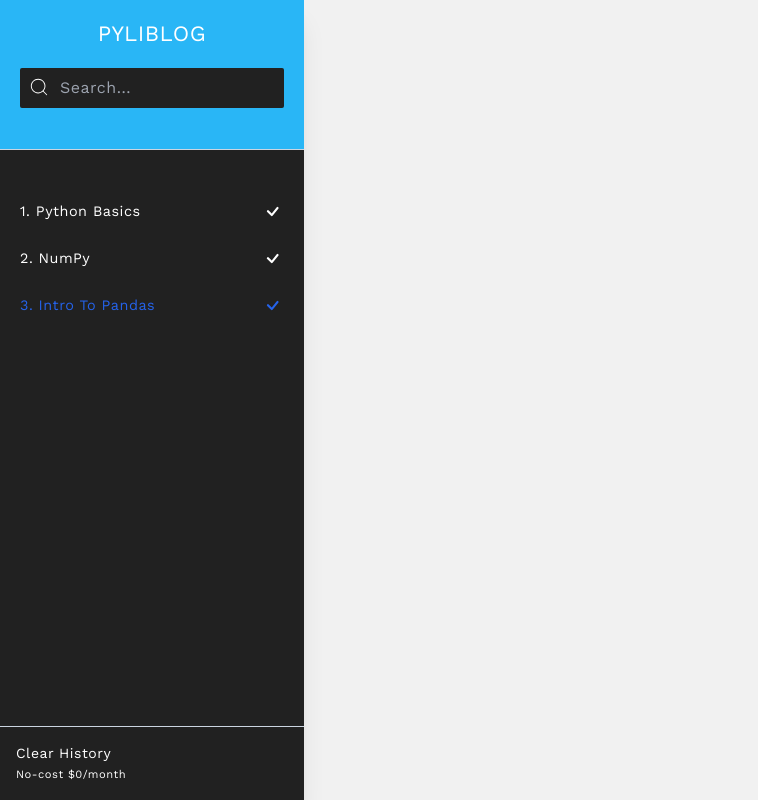
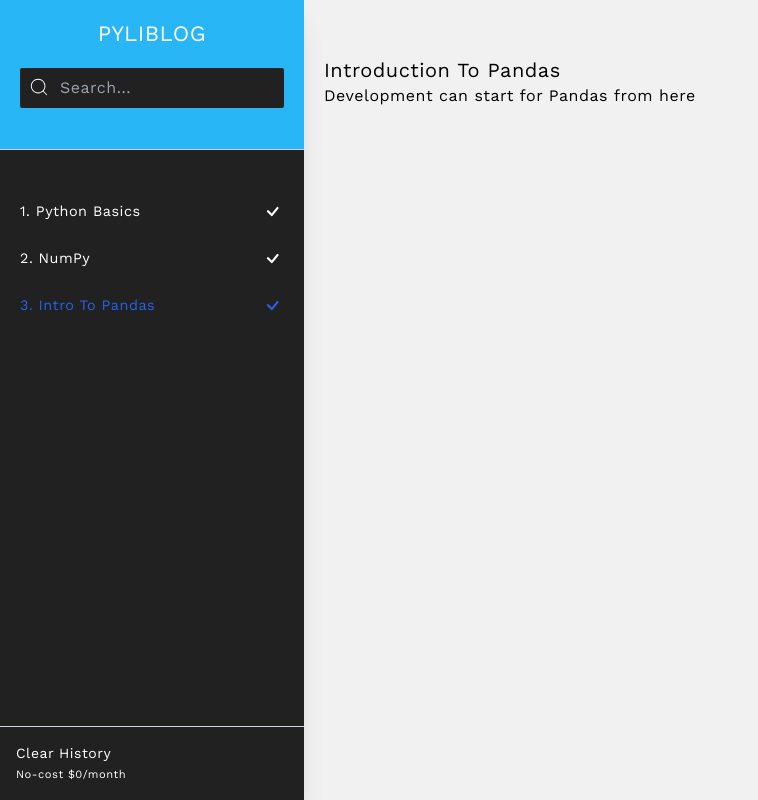
Before and after one commit to thecuriousteam/PyLibLog, a React (Vite) app: page /Pandas-Library/Intro-to-pandas in a window 1280 px wide. Shown: the whole page, without its empty margins (0-758 px from the left). Built offline with nearby package versions, Linux system fonts and the light colour scheme.

Commit message:
Modified Search Compnent & Pandas Route

```diff
--- a/src/App.jsx
+++ b/src/App.jsx
@@ -4,6 +4,8 @@ import AllApps from "./Python_Library_Pages/AllApps";
 
 import PythonBasics from "./Python_Library_Pages/Python_Basics/Introduction-to-Python";
 import NumpyBasics from "./Python_Library_Pages/Numpy/Intro-to-Numpy";
+import PandasBasics from "./Python_Library_Pages/Pandas/Intro-to-Pandas";
+
 
 const App = () => {
   return (
@@ -22,7 +24,8 @@ const App = () => {
           <Route path="Loops-in-Python" element={<Six />} />
           <Route path="While-Loop-in-Python" element={<Seven />} /> */}
         </Route>
-        <Route path="/Functions" element={<Outlet />}>
+        <Route path="Pandas-Library" element={<Outlet />}>
+        <Route path="Intro-to-pandas" element={<PandasBasics />} />
           {/* <Route index element={<Two />} />
           <Route path="Inbuilt-Functions" element={<Inbuilt />} />
           <Route path="Loops-in-Python" element={<User />} /> */}
--- a/src/Components/Search.jsx
+++ b/src/Components/Search.jsx
@@ -27,12 +27,15 @@ const Search = () => {
         </div>
         {searchInput && (
             <div className='bg-[#fff] text-black absolute w-[264px] h-auto pl-10 pb-5'>
-            {filteredContent.map(menu => (
-             <div>
-                <NavLink to = {`${menu.name}`}>
+            {filteredContent.map((menu,i) => (
+              menu.children.map(child => (
+                <div key = {i}>
+                <NavLink to = {`${menu.name}/${child.name}`}>
                 <h3 className='pb-5 pt-5'>{menu.name}</h3>
                 </NavLink>
                 </div>
+              ))
+
             ))}
             </div>
         )}
--- a/src/Constants/index.js
+++ b/src/Constants/index.js
@@ -2,12 +2,10 @@ export const subMenusList = [
   {
     name: "Python-Basics",
     title: "1. Python Basics",
-    menus: ["auth", "app settings", "stroage", "hosting"],
     children: [
       {
         title: "Introduction to Python",
         name: "Introduction-to-Python",
-
       }
     ],
   },
@@ -17,7 +15,7 @@ export const subMenusList = [
     children: [
       {
         // List of Pages
-        title: "Intro-to-Numpy",
+        title: "Intro to Numpy",
         name: "Intro-to-Numpy",
 
       }
@@ -28,7 +26,7 @@ export const subMenusList = [
     title: "3. Intro to Pandas",
     children: [
       {
-        title: "Intro-to-pandas",
+        title: "Intro to pandas",
         name: "Intro-to-pandas",
       }
     ],
--- a/src/Python_Library_Pages/Pandas/Intro-to-Pandas.jsx
+++ b/src/Python_Library_Pages/Pandas/Intro-to-Pandas.jsx
@@ -0,0 +1,13 @@
+import React from "react";
+
+const PandasBasics = () => {
+  return (
+    <div>
+      <h1>Introduction to Pandas</h1>
+
+      <p>Development can start for Pandas from here</p>
+    </div>
+  );
+};
+
+export default PandasBasics;
```
Also changed, not shown: 1 other file (tests, documents, lock files or other folders).
